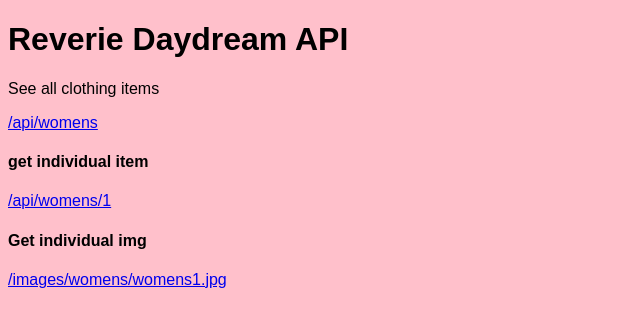
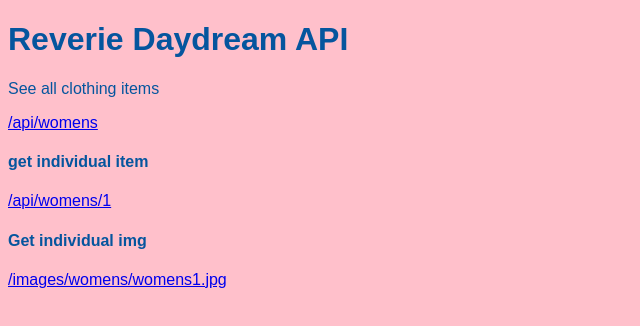
Before and after one commit to eek01/ReverieBackend, a website: page public/index.html in a window 1280 px wide. Shown: the whole page, without its empty margins (0-640 px from the left). Drawn offline with Linux system fonts and the light colour scheme; a web font is replaced by a local one.

Commit message:
added color

```diff
--- a/public/styles.css
+++ b/public/styles.css
@@ -24,4 +24,5 @@
 body {
   font-family: "Galindo", sans-serif;
   font-weight: 200;
+  color:var(--border);
 }
```
